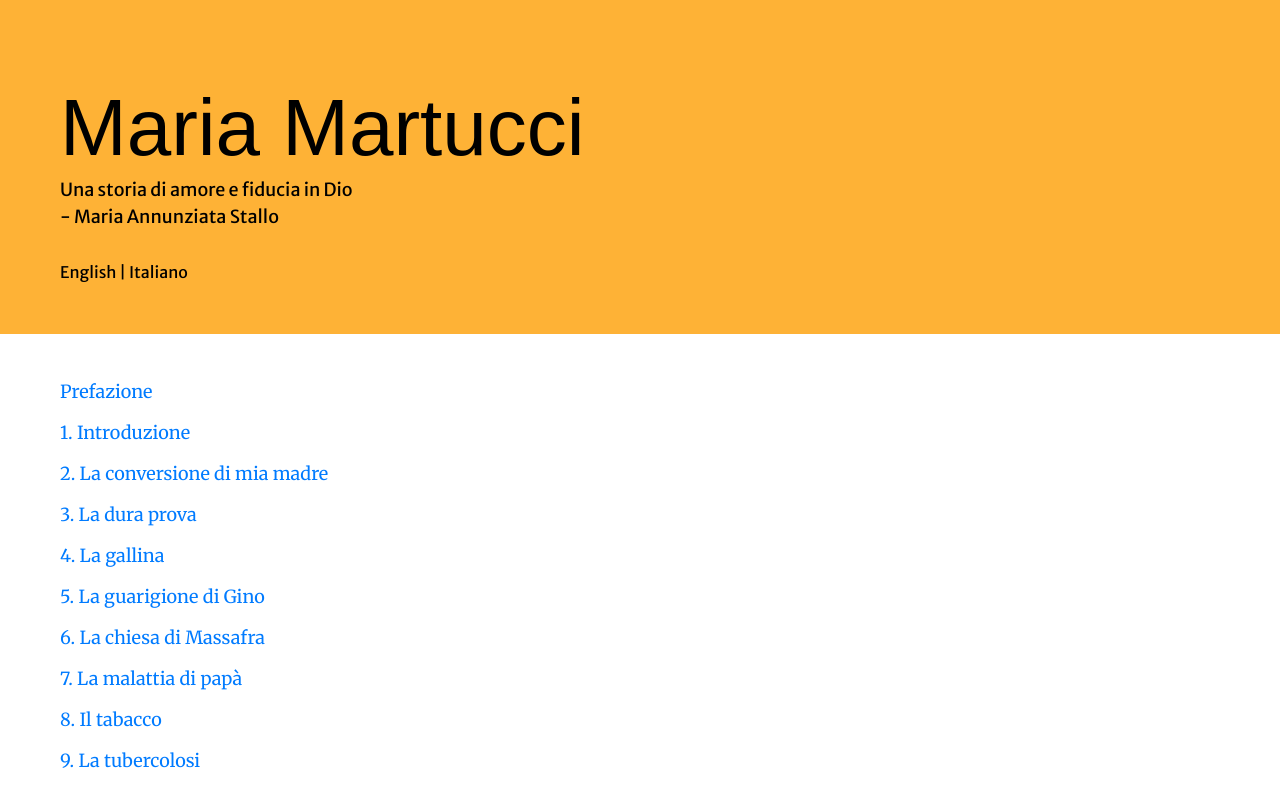
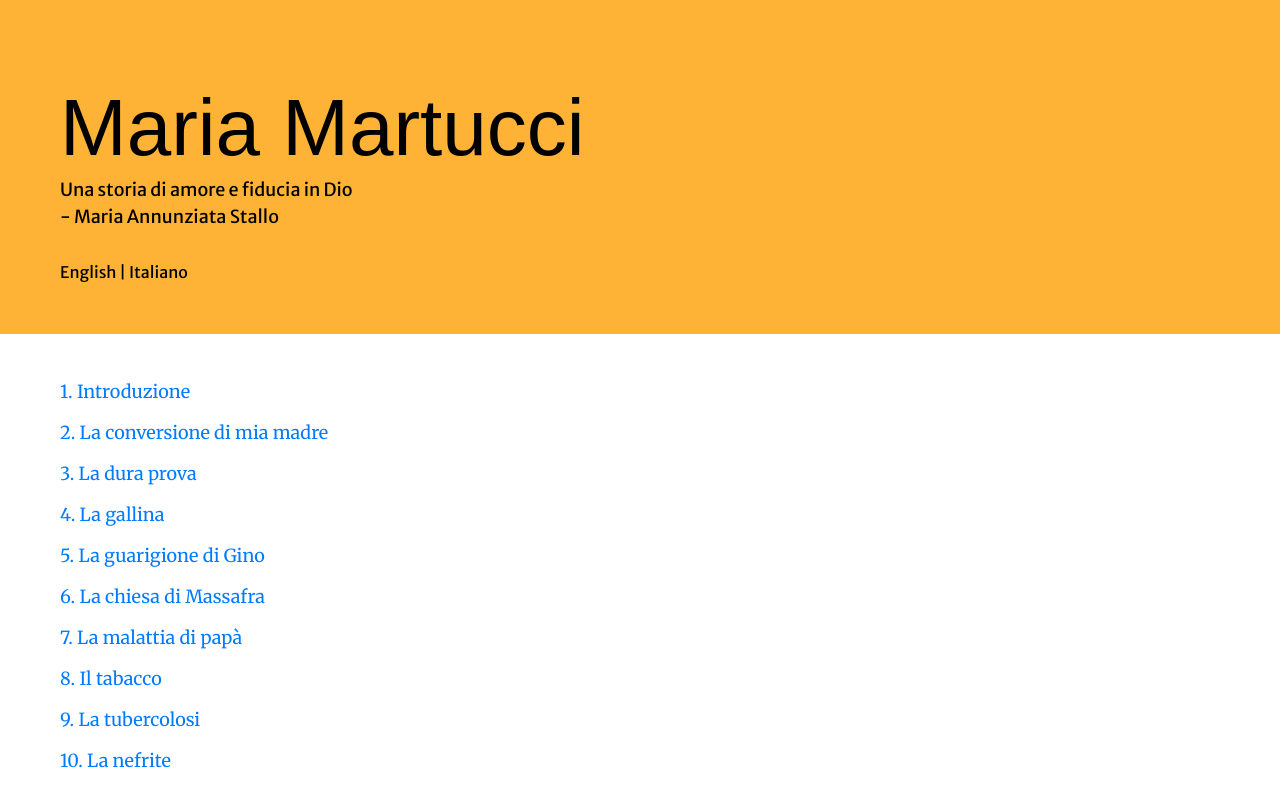
Before and after one commit to johnstallo/maria-martucci, a Next.js app: page /it in a window 1280 px wide. Shown: the top 791 px of the page. Built offline with nearby package versions, Linux system fonts and the light colour scheme; a web font is replaced by a local one.

Commit message:
Remove preface

```diff
--- a/pages/index.js
+++ b/pages/index.js
@@ -26,7 +26,7 @@ const Index = () => (
 
     <Layout>
       <ContentLayout>
-        <ChapterPreview title="Preface" chapterRef="preface" />
+        {/* <ChapterPreview title="Preface" chapterRef="preface" /> */}
         <ChapterPreview title="1. Introduction" chapterRef="1" />
         <ChapterPreview title="2. My mother's conversion" chapterRef="2" />
         <ChapterPreview title="3. The fiery trial" chapterRef="3" />
--- a/pages/it/index.js
+++ b/pages/it/index.js
@@ -25,7 +25,7 @@ const Index = () => (
     <Hero subtitle="Una storia di amore e fiducia in Dio" author="- Maria Annunziata Stallo" />
     <Layout>
       <ContentLayout>
-        <ChapterPreview title="Prefazione" chapterRef="it/prefazione" />
+        {/* <ChapterPreview title="Prefazione" chapterRef="it/prefazione" /> */}
         <ChapterPreview title="1. Introduzione" chapterRef="it/1" />
         <ChapterPreview title="2. La conversione di mia madre" chapterRef="it/2" />
         <ChapterPreview title="3. La dura prova" chapterRef="it/3" />
```
